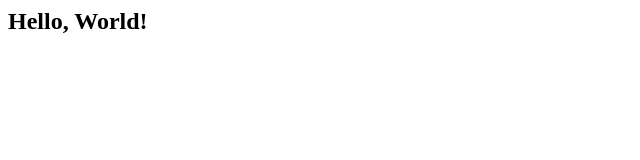
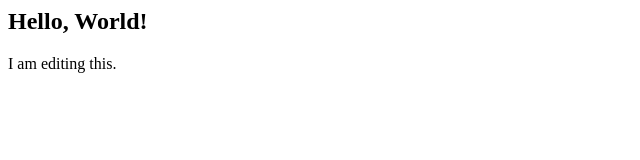
Before and after one commit to rpruim/data304-demo, a plain HTML site: page docs/index.html in a window 1280 px wide. Shown: the whole page, without its empty margins (0-640 px from the left). Drawn offline with Linux system fonts and the light colour scheme.

Commit message:
testing a simple edit; adding .gitignore

```diff
--- a/docs/index.html
+++ b/docs/index.html
@@ -1 +1,3 @@
 <h2> Hello, World!</h2>
+
+I am editing this.
```
Also changed, not shown: 1 other file.
